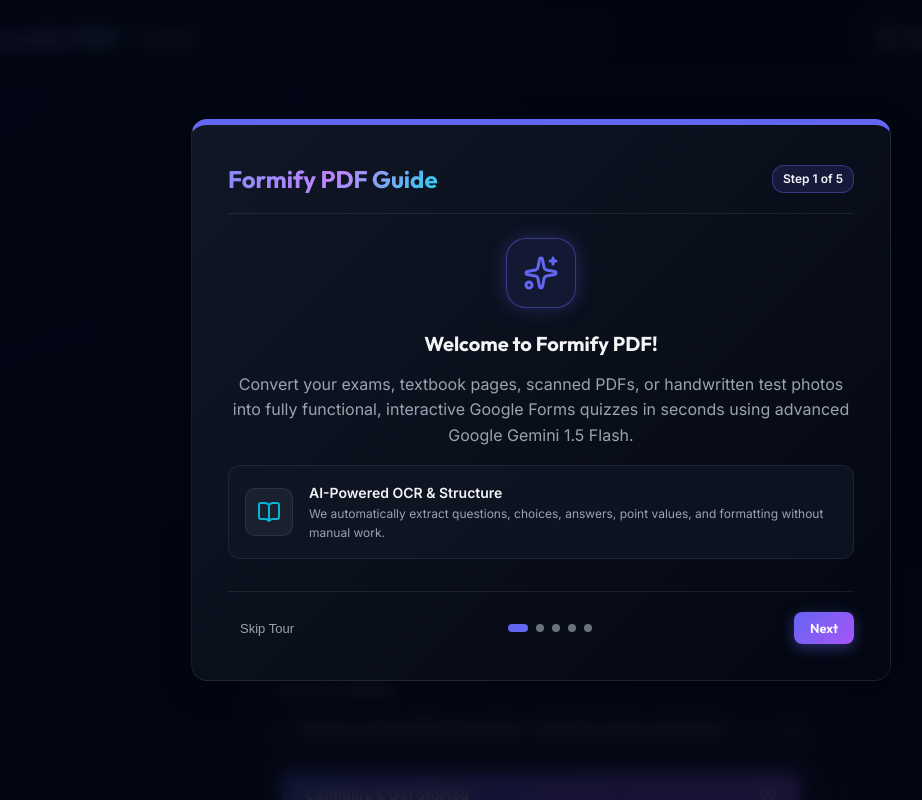
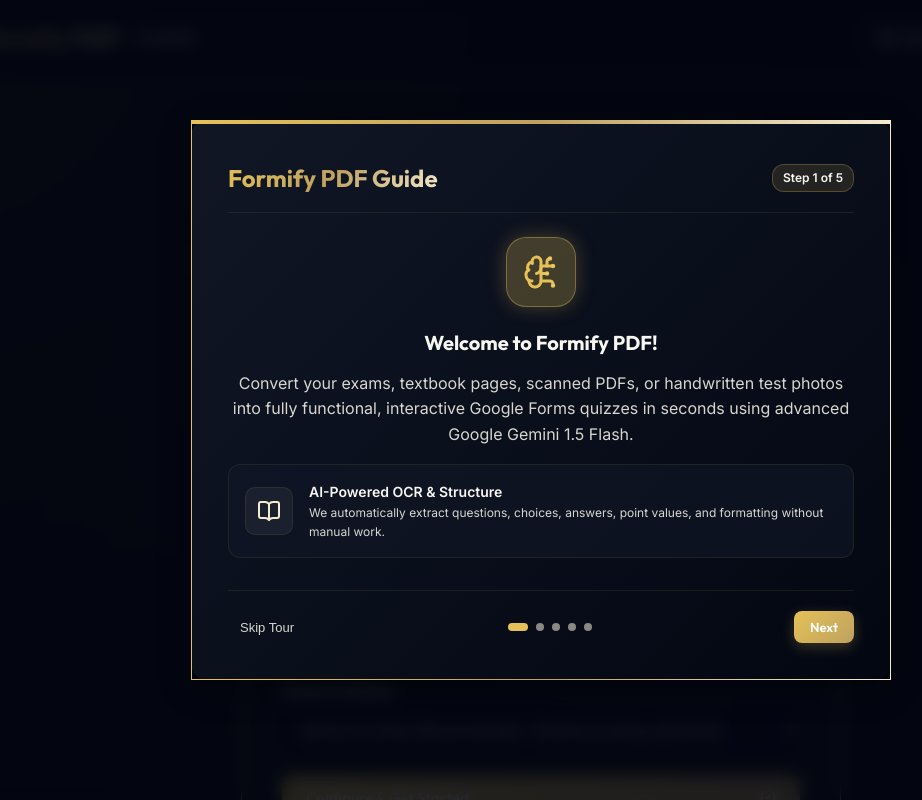
Before and after one commit to HPMISHRAA/PDF_to_GOOGLE_FORM, a React (Vite) app: page / in a window 1280 px wide. Shown: the top 800 px of the page, without its empty margins (99-1021 px from the left). Built offline with nearby package versions, Linux system fonts and the light colour scheme; a web font is replaced by a local one.

Commit message:
Refine styling: implement Luxury Obsidian & Gold theme, add Google Forms color picker, embed draft recovery pulse indicator, swap sparkles icon with BrainCircuit, and update documentation

```diff
--- a/src/App.tsx
+++ b/src/App.tsx
@@ -19,10 +19,10 @@
   HelpCircle,
   FileSpreadsheet,
   Compass,
-  Sparkles,
   Cpu,
   Layers,
-  Tv
+  Tv,
+  BrainCircuit
 } from 'lucide-react';
 import { GeminiService } from './services/GeminiService';
 import type { QuizData, Question } from './services/GeminiService';
@@ -197,10 +197,19 @@
   type: 'success' | 'error' | 'warning' | 'info';
 }
 
+const gformThemesMap = {
+  purple: { primary: '#673ab7', bg: '#f0ebf8', name: 'Classic Purple' },
+  indigo: { primary: '#3f51b5', bg: '#e8eaf6', name: 'Indigo' },
+  teal: { primary: '#009688', bg: '#e0f2f1', name: 'Teal' },
+  red: { primary: '#db4437', bg: '#fce8e6', name: 'Red' },
+  carbon: { primary: '#5f6368', bg: '#f1f3f4', name: 'Carbon' }
+};
+
 function App() {
   // Navigation & Config State
   const [step, setStep] = useState<'config' | 'upload' | 'editor' | 'export'>('config');
   const [activeWorkspaceTab, setActiveWorkspaceTab] = useState<'editor' | 'simulator'>('editor');
+  const [gformTheme, setGformTheme] = useState<'purple' | 'indigo' | 'teal' | 'red' | 'carbon'>('purple');
   const [isTranslating, setIsTranslating] = useState(false);
   const [translationLanguage, setTranslationLanguage] = useState('Spanish');
   const [showBulkActions, setShowBulkActions] = useState(false);
@@ -800,8 +809,9 @@
 
         <div className="flex-row align-center gap-12">
           {draftExists && (
-            <button className="btn-secondary" onClick={handleRestoreDraft} style={{ padding: '8px 16px', fontSize: '13px' }}>
-               <RotateCcw size={14} /> Resume Draft
+            <button className="btn-secondary" onClick={handleRestoreDraft} style={{ padding: '8px 16px', fontSize: '13px', display: 'inline-flex', alignItems: 'center' }}>
+               <span className="pulse-dot" style={{ marginRight: '8px' }}></span>
+               <RotateCcw size={14} style={{ marginRight: '6px' }} /> Resume Draft
             </button>
           )}
           <button className="btn-secondary" onClick={() => { setOnboardingStep(1); setShowOnboarding(true); }} style={{ padding: '8px 12px' }} title="Take Guided Tour">
@@ -828,21 +838,21 @@
 
           <div style={{ display: 'grid', gridTemplateColumns: 'repeat(auto-fit, minmax(160px, 1fr))', gap: '16px', margin: '10px 0' }}>
             <div className="glass-card" style={{ padding: '16px', display: 'flex', flexDirection: 'column', gap: '8px', alignItems: 'center', textAlign: 'center', background: 'rgba(255,255,255,0.01)' }}>
-              <div style={{ background: 'rgba(99, 102, 241, 0.1)', padding: '10px', borderRadius: '12px', border: '1px solid var(--color-primary-glow)', width: '40px', height: '40px', display: 'flex', alignItems: 'center', justifyContent: 'center' }}>
-                <Sparkles size={20} color="var(--color-primary)" />
+              <div style={{ background: 'rgba(229, 193, 88, 0.08)', padding: '10px', borderRadius: '12px', border: '1px solid var(--color-primary-glow)', width: '40px', height: '40px', display: 'flex', alignItems: 'center', justifyContent: 'center' }}>
+                <BrainCircuit size={20} color="var(--color-primary)" />
               </div>
               <h4 style={{ fontSize: '13px', fontWeight: 600, fontFamily: 'var(--font-brand)' }}>AI MCQ OCR</h4>
               <p style={{ fontSize: '11px', color: 'var(--text-muted)', lineHeight: '1.4' }}>Extracts scanned pages, handwriting, math, and diagrams instantly.</p>
             </div>
             <div className="glass-card" style={{ padding: '16px', display: 'flex', flexDirection: 'column', gap: '8px', alignItems: 'center', textAlign: 'center', background: 'rgba(255,255,255,0.01)' }}>
-              <div style={{ background: 'rgba(6, 182, 212, 0.1)', padding: '10px', borderRadius: '12px', border: '1px solid rgba(6, 182, 212, 0.2)', width: '40px', height: '40px', display: 'flex', alignItems: 'center', justifyContent: 'center' }}>
+              <div style={{ background: 'rgba(245, 235, 208, 0.06)', padding: '10px', borderRadius: '12px', border: '1px solid rgba(245, 235, 208, 0.15)', width: '40px', height: '40px', display: 'flex', alignItems: 'center', justifyContent: 'center' }}>
                 <Tv size={20} color="var(--color-accent)" />
               </div>
               <h4 style={{ fontSize: '13px', fontWeight: 600, fontFamily: 'var(--font-brand)' }}>Live Simulator</h4>
               <p style={{ fontSize: '11px', color: 'var(--text-muted)', lineHeight: '1.4' }}>Real-time preview matching Google Forms' layout exactly.</p>
             </div>
             <div className="glass-card" style={{ padding: '16px', display: 'flex', flexDirection: 'column', gap: '8px', alignItems: 'center', textAlign: 'center', background: 'rgba(255,255,255,0.01)' }}>
-              <div style={{ background: 'rgba(168, 85, 247, 0.1)', padding: '10px', borderRadius: '12px', border: '1px solid rgba(168, 85, 247, 0.2)', width: '40px', height: '40px', display: 'flex', alignItems: 'center', justifyContent: 'center' }}>
+              <div style={{ background: 'rgba(191, 161, 95, 0.08)', padding: '10px', borderRadius: '12px', border: '1px solid rgba(191, 161, 95, 0.2)', width: '40px', height: '40px', display: 'flex', alignItems: 'center', justifyContent: 'center' }}>
                 <Download size={20} color="var(--color-secondary)" />
               </div>
               <h4 style={{ fontSize: '13px', fontWeight: 600, fontFamily: 'var(--font-brand)' }}>Double Export</h4>
@@ -1343,7 +1353,6 @@
                     </div>
                   </div>
 
-                  {/* Question Title Input */}
                   <textarea
                     rows={2}
                     value={q.questionText}
@@ -1538,10 +1547,47 @@
             </div>
           </section>
 
-          <section className="simulator-pane">
-            <div style={{ display: 'flex', alignItems: 'center', gap: '8px', borderBottom: '1px solid var(--gform-border)', paddingBottom: '10px', color: 'var(--gform-text)' }}>
-              <Eye size={18} color="var(--gform-purple)" />
-              <span style={{ fontWeight: 600, fontSize: '14px', fontFamily: 'var(--font-brand)' }}>Live Google Form Preview</span>
+          <section
+            className="simulator-pane"
+            style={{
+              '--gform-purple': gformThemesMap[gformTheme].primary,
+              '--gform-bg': gformThemesMap[gformTheme].bg,
+              '--gform-purple-light': gformThemesMap[gformTheme].bg
+            } as React.CSSProperties}
+          >
+            <div style={{ display: 'flex', alignItems: 'center', justifyContent: 'space-between', borderBottom: '1px solid var(--gform-border)', paddingBottom: '10px', color: 'var(--gform-text)' }}>
+              <div style={{ display: 'flex', alignItems: 'center', gap: '8px' }}>
+                <Eye size={18} color="var(--gform-purple)" />
+                <span style={{ fontWeight: 600, fontSize: '14px', fontFamily: 'var(--font-brand)' }}>Live Google Form Preview</span>
+              </div>
+              <div style={{ display: 'flex', alignItems: 'center', gap: '6px' }}>
+                <span style={{ fontSize: '11px', color: 'var(--gform-text-muted)', marginRight: '4px' }}>Theme:</span>
+                {(Object.keys(gformThemesMap) as Array<keyof typeof gformThemesMap>).map((tKey) => {
+                  const themeObj = gformThemesMap[tKey];
+                  const isSelected = gformTheme === tKey;
+                  return (
+                    <button
+                      key={tKey}
+                      type="button"
+                      onClick={() => setGformTheme(tKey)}
+                      title={themeObj.name}
+                      style={{
+                        width: '14px',
+                        height: '14px',
+                        borderRadius: '50%',
+                        backgroundColor: themeObj.primary,
+                        border: isSelected ? '2px solid #ffffff' : '1px solid rgba(0,0,0,0.15)',
+                        cursor: 'pointer',
+                        padding: 0,
+                        boxShadow: isSelected ? '0 0 0 2px ' + themeObj.primary : 'none',
+                        transition: 'transform 0.15s ease'
+                      }}
+                      onMouseEnter={(e) => { e.currentTarget.style.transform = 'scale(1.25)'; }}
+                      onMouseLeave={(e) => { e.currentTarget.style.transform = 'scale(1)'; }}
+                    />
+                  );
+                })}
+              </div>
             </div>
 
             {/* Google Form Title Card */}
@@ -1775,7 +1821,7 @@
 
       {/* Footer */}
       <footer style={{ marginTop: 'auto', padding: '24px 40px', borderTop: '1px solid var(--border-light)', textAlign: 'center', color: 'var(--text-dim)', fontSize: '12px' }}>
-        <p>© 2026 Formify PDF. 100% client-side operations. Questions processed using Google Gemini 1.5 Flash.</p>
+        <p>© 2026 Formify PDF. 100% client-side operations.</p>
       </footer>
 
       {/* Modal: Credentials Setup */}
@@ -1950,7 +1996,7 @@
               {onboardingStep === 1 && (
                 <div className="onboarding-slide">
                   <div className="onboarding-welcome-icon">
-                    <Sparkles size={36} color="var(--color-primary)" />
+                    <BrainCircuit size={36} color="var(--color-primary)" />
                   </div>
                   <h3 style={{ textAlign: 'center', fontSize: '20px', marginBottom: '12px', fontFamily: 'var(--font-brand)' }}>Welcome to Formify PDF!</h3>
                   <p style={{ textAlign: 'center', color: 'var(--text-muted)' }}>
@@ -1970,7 +2016,7 @@
 
               {onboardingStep === 2 && (
                 <div className="onboarding-slide">
-                  <div className="onboarding-welcome-icon" style={{ background: 'rgba(6, 182, 212, 0.1)', borderColor: 'var(--color-accent)' }}>
+                  <div className="onboarding-welcome-icon" style={{ background: 'rgba(245, 235, 208, 0.08)', borderColor: 'var(--color-accent)' }}>
                     <Cpu size={36} color="var(--color-accent)" />
                   </div>
                   <h3 style={{ textAlign: 'center', fontSize: '20px', marginBottom: '12px', fontFamily: 'var(--font-brand)' }}>Step 1: Set Up Credentials</h3>
@@ -2018,7 +2064,7 @@
 
               {onboardingStep === 3 && (
                 <div className="onboarding-slide">
-                  <div className="onboarding-welcome-icon" style={{ background: 'rgba(168, 85, 247, 0.1)', borderColor: 'var(--color-secondary)' }}>
+                  <div className="onboarding-welcome-icon" style={{ background: 'rgba(191, 161, 95, 0.08)', borderColor: 'var(--color-secondary)' }}>
                     <Upload size={36} color="var(--color-secondary)" />
                   </div>
                   <h3 style={{ textAlign: 'center', fontSize: '20px', marginBottom: '12px', fontFamily: 'var(--font-brand)' }}>Step 2: Upload Documents</h3>
@@ -2048,7 +2094,7 @@
                   </p>
                   <div className="onboarding-feature-list">
                     <div className="onboarding-feature-pill">
-                      <Sparkles className="onboarding-feature-pill-icon" size={16} />
+                      <BrainCircuit className="onboarding-feature-pill-icon" size={16} />
                       <div>
                         <h4 style={{ fontSize: '13px', fontWeight: 600 }}>Interactive Editor & Math Rendering</h4>
                         <p style={{ fontSize: '12px', color: 'var(--text-dim)' }}>Edit questions, add multiple choices, attach diagram images via drag & drop / copy-paste, and preview LaTeX equations rendered beautifully in real time via KaTeX.</p>
@@ -2067,7 +2113,7 @@
 
               {onboardingStep === 5 && (
                 <div className="onboarding-slide">
-                  <div className="onboarding-welcome-icon" style={{ background: 'rgba(6, 182, 212, 0.1)', borderColor: 'var(--color-accent)' }}>
+                  <div className="onboarding-welcome-icon" style={{ background: 'rgba(245, 235, 208, 0.08)', borderColor: 'var(--color-accent)' }}>
                     <Download size={36} color="var(--color-accent)" />
                   </div>
                   <h3 style={{ textAlign: 'center', fontSize: '20px', marginBottom: '12px', fontFamily: 'var(--font-brand)' }}>Step 4: Exporters & Fallbacks</h3>
--- a/src/index.css
+++ b/src/index.css
@@ -6,21 +6,21 @@
   --font-sans: 'Inter', system-ui, -apple-system, sans-serif;
   --font-brand: 'Outfit', sans-serif;
 
-  /* Premium Dark Theme Color System (Deep Space / Cosmic Blue) */
-  --bg-base: #030712;
-  --bg-surface: rgba(17, 24, 39, 0.7);
-  --bg-card: rgba(31, 41, 55, 0.45);
-  --border-glow: rgba(99, 102, 241, 0.15);
-  --border-light: rgba(255, 255, 255, 0.08);
+  /* Premium Luxury Obsidian & Champagne Gold Color System */
+  --bg-base: #07070a; /* Ultra-deep dark obsidian background */
+  --bg-surface: rgba(16, 16, 22, 0.85); /* Smooth slate-black surfaces */
+  --bg-card: rgba(28, 28, 38, 0.45); /* Semi-transparent raised cards */
+  --border-glow: rgba(229, 193, 88, 0.25); /* Soft champagne gold border glow */
+  --border-light: rgba(229, 193, 88, 0.09); /* Subtle border for layout */
 
-  --color-primary: #6366f1; /* Indigo */
-  --color-primary-glow: rgba(99, 102, 241, 0.4);
-  --color-secondary: #a855f7; /* Purple */
-  --color-accent: #06b6d4; /* Cyan */
+  --color-primary: #e5c158; /* Premium Champagne Gold */
+  --color-primary-glow: rgba(229, 193, 88, 0.25); /* Premium gold glow */
+  --color-secondary: #bfa15f; /* Muted Antique Gold / Bronze */
+  --color-accent: #f5ebd0; /* Light Champagne/Platinum */
 
-  --text-main: #f3f4f6;
-  --text-muted: #9ca3af;
-  --text-dim: #6b7280;
+  --text-main: #f8f6f0; /* Crisp soft cream white */
+  --text-muted: #d9d6cf; /* Muted warm grey */
+  --text-dim: #8c8982; /* Dimmed warm grey */
 
   /* State Colors */
   --color-success: #10b981;
@@ -48,29 +48,45 @@
 body {
   background-color: var(--bg-base);
   background-image:
-    radial-gradient(at 0% 0%, rgba(99, 102, 241, 0.12) 0px, transparent 50%),
-    radial-gradient(at 100% 100%, rgba(168, 85, 247, 0.1) 0px, transparent 50%),
-    radial-gradient(at 50% 50%, rgba(6, 182, 212, 0.05) 0px, transparent 60%);
+    radial-gradient(at 0% 0%, rgba(229, 193, 88, 0.08) 0px, transparent 50%),
+    radial-gradient(at 100% 100%, rgba(191, 161, 95, 0.05) 0px, transparent 50%),
+    radial-gradient(at 50% 50%, rgba(245, 235, 208, 0.03) 0px, transparent 60%);
   color: var(--text-main);
   font-family: var(--font-sans);
   min-height: 100vh;
   overflow-x: hidden;
   line-height: 1.5;
+  position: relative;
+}
+
+/* Subtle Premium Micro-Dot Grid Layer */
+body::before {
+  content: '';
+  position: fixed;
+  top: 0;
+  left: 0;
+  width: 100%;
+  height: 100%;
+  background-image: radial-gradient(rgba(229, 193, 88, 0.02) 1px, transparent 1px);
+  background-size: 24px 24px;
+  pointer-events: none;
+  z-index: -1;
 }
 
 /* Glassmorphism Styles */
 .glass-panel {
   background: var(--bg-surface);
-  backdrop-filter: blur(16px);
-  -webkit-backdrop-filter: blur(16px);
+  backdrop-filter: blur(20px);
+  -webkit-backdrop-filter: blur(20px);
   border: 1px solid var(--border-light);
   border-radius: 16px;
-  box-shadow: 0 8px 32px 0 rgba(0, 0, 0, 0.37);
-  transition: border-color 0.3s ease, box-shadow 0.3s ease;
+  box-shadow: 0 8px 32px 0 rgba(0, 0, 0, 0.4);
+  transition: border-color 0.3s ease, box-shadow 0.3s ease, transform 0.3s ease;
 }
 
 .glass-panel:hover {
-  border-color: var(--border-glow);
+  border-color: rgba(229, 193, 88, 0.25);
+  box-shadow: 0 12px 36px 0 rgba(229, 193, 88, 0.08);
 }
 
 .glass-card {
@@ -78,17 +94,18 @@
   border: 1px solid var(--border-light);
   border-radius: 12px;
   padding: 20px;
+  box-shadow: 0 4px 20px rgba(0, 0, 0, 0.25);
   transition: transform 0.2s ease, border-color 0.2s ease, box-shadow 0.2s ease;
 }
 
 .glass-card:hover {
-  border-color: rgba(99, 102, 241, 0.25);
-  box-shadow: 0 4px 20px rgba(99, 102, 241, 0.05);
+  border-color: rgba(229, 193, 88, 0.25);
+  box-shadow: 0 8px 24px rgba(229, 193, 88, 0.05);
 }
 
 /* Inputs and Buttons */
-input[type="text"], input[type="password"], textarea, select {
-  background: rgba(17, 24, 39, 0.8);
+input[type="text"], input[type="password"], input[type="number"], textarea, select {
+  background: rgba(10, 8, 20, 0.85);
   border: 1px solid var(--border-light);
   border-radius: 8px;
   color: var(--text-main);
@@ -99,10 +116,10 @@
   width: 100%;
 }
 
-input[type="text"]:focus, input[type="password"]:focus, textarea:focus, select:focus {
+input[type="text"]:focus, input[type="password"]:focus, input[type="number"]:focus, textarea:focus, select:focus {
   outline: none;
   border-color: var(--color-primary);
-  box-shadow: 0 0 0 3px rgba(99, 102, 241, 0.25);
+  box-shadow: 0 0 0 1px var(--color-primary), 0 0 12px rgba(229, 193, 88, 0.25);
 }
 
 /* Buttons */
@@ -119,14 +136,42 @@
   display: inline-flex;
   align-items: center;
   gap: 8px;
-  transition: opacity 0.2s ease, transform 0.1s ease, box-shadow 0.2s ease;
+  transition: all 0.3s cubic-bezier(0.4, 0, 0.2, 1);
   box-shadow: 0 4px 14px 0 var(--color-primary-glow);
+  position: relative;
+  overflow: hidden;
+}
+
+.btn-primary::after {
+  content: '';
+  position: absolute;
+  top: 0;
+  left: -50%;
+  width: 200%;
+  height: 100%;
+  background: linear-gradient(
+    to right,
+    rgba(255, 255, 255, 0) 0%,
+    rgba(255, 255, 255, 0.15) 30%,
+    rgba(255, 255, 255, 0.3) 50%,
+    rgba(255, 255, 255, 0.15) 70%,
+    rgba(255, 255, 255, 0) 100%
+  );
+  transform: skewX(-25deg);
+  transition: 0.75s;
+  opacity: 0;
+}
+
+.btn-primary:hover::after {
+  left: 125%;
+  opacity: 1;
+  transition: all 0.75s ease;
 }
 
 .btn-primary:hover {
   opacity: 0.95;
   transform: translateY(-1px);
-  box-shadow: 0 6px 20px 0 rgba(99, 102, 241, 0.5);
+  box-shadow: 0 6px 20px 0 rgba(229, 193, 88, 0.35);
 }
 
 .btn-primary:active {
@@ -141,7 +186,7 @@
 }
 
 .btn-secondary {
-  background: rgba(255, 255, 255, 0.05);
+  background: rgba(255, 255, 255, 0.04);
   border: 1px solid var(--border-light);
   border-radius: 8px;
   color: var(--text-main);
@@ -157,12 +202,13 @@
 }
 
 .btn-secondary:hover:not(:disabled) {
-  background: rgba(255, 255, 255, 0.1);
-  border-color: rgba(255, 255, 255, 0.2);
+  background: rgba(229, 193, 88, 0.05);
+  border-color: rgba(229, 193, 88, 0.3);
+  color: var(--color-primary);
 }
 
 .btn-danger {
-  background: rgba(239, 68, 68, 0.1);
+  background: rgba(239, 68, 68, 0.08);
   border: 1px solid rgba(239, 68, 68, 0.2);
   border-radius: 8px;
   color: #fca5a5;
@@ -178,33 +224,44 @@
 }
 
 .btn-danger:hover {
-  background: rgba(239, 68, 68, 0.2);
+  background: rgba(239, 68, 68, 0.15);
   border-color: rgba(239, 68, 68, 0.3);
 }
 
 /* Upload Zone */
 .upload-zone {
-  border: 2px dashed rgba(99, 102, 241, 0.3);
+  border: 2px dashed rgba(229, 193, 88, 0.25);
   border-radius: 16px;
   padding: 50px 24px;
   text-align: center;
   cursor: pointer;
-  background: rgba(17, 24, 39, 0.35);
+  background: rgba(18, 18, 24, 0.35);
   backdrop-filter: blur(12px);
   transition: all 0.3s cubic-bezier(0.25, 0.8, 0.25, 1);
-  box-shadow: 0 4px 20px rgba(0, 0, 0, 0.15);
+  box-shadow: 0 4px 20px rgba(0, 0, 0, 0.25);
 }
 
 .upload-zone:hover {
   border-color: var(--color-primary);
-  background: rgba(99, 102, 241, 0.04);
+  background: rgba(229, 193, 88, 0.04);
   transform: translateY(-2px);
-  box-shadow: 0 10px 30px rgba(99, 102, 241, 0.08);
+  box-shadow: 0 10px 30px rgba(229, 193, 88, 0.06);
 }
 
 .upload-zone.active {
   border-color: var(--color-accent);
-  background: rgba(6, 182, 212, 0.05);
+  background: rgba(245, 235, 208, 0.06);
+  box-shadow: 0 0 35px rgba(229, 193, 88, 0.15);
+  transform: scale(1.02);
+}
+
+.upload-zone.active svg {
+  animation: bounce-icon 0.8s infinite ease-in-out alternate;
+}
+
+@keyframes bounce-icon {
+  from { transform: translateY(0); }
+  to { transform: translateY(-6px); }
 }
 
 /* Layout Blocks */
@@ -214,7 +271,7 @@
   align-items: center;
   padding: 20px 40px;
   border-bottom: 1px solid var(--border-light);
-  background: rgba(3, 7, 18, 0.8);
+  background: rgba(7, 6, 15, 0.85);
   position: sticky;
   top: 0;
   z-index: 100;
@@ -231,7 +288,7 @@
   font-family: var(--font-brand);
   font-weight: 700;
   font-size: 24px;
-  background: linear-gradient(135deg, #818cf8, #c084fc, #22d3ee);
+  background: linear-gradient(135deg, #e5c158, #bfa15f, #f5ebd0);
   background-clip: text;
   -webkit-background-clip: text;
   -webkit-text-fill-color: transparent;
@@ -393,13 +450,13 @@
 
 .edit-card:hover {
   transform: translateY(-2px);
-  border-color: rgba(99, 102, 241, 0.25);
-  box-shadow: 0 8px 24px rgba(99, 102, 241, 0.04);
+  border-color: rgba(229, 193, 88, 0.25);
+  box-shadow: 0 8px 24px rgba(229, 193, 88, 0.04);
 }
 
 .edit-card.active {
   border-color: var(--color-primary) !important;
-  box-shadow: 0 0 20px rgba(99, 102, 241, 0.15) !important;
+  box-shadow: 0 0 20px rgba(229, 193, 88, 0.15) !important;
   transform: translateY(-2px);
 }
 
@@ -459,7 +516,7 @@
 .badge-hard { background: rgba(239, 68, 68, 0.15); color: #fca5a5; }
 
 .badge-high { background: rgba(6, 182, 212, 0.15); color: #67e8f9; }
-.badge-med-conf { background: rgba(99, 102, 241, 0.15); color: #a5b4fc; }
+.badge-med-conf { background: rgba(191, 161, 95, 0.15); color: #e5c158; }
 .badge-low { background: rgba(239, 68, 68, 0.15); color: #fca5a5; border: 1px solid rgba(239, 68, 68, 0.3); }
 
 /* Config / Setup Center */
@@ -470,6 +527,8 @@
   display: flex;
   flex-direction: column;
   gap: 24px;
+  border-top: 4px solid transparent !important;
+  border-image: linear-gradient(to right, #e5c158, #bfa15f, #f5ebd0) 1 !important;
 }
 
 /* Modals */
@@ -493,6 +552,8 @@
   max-height: 85vh;
   overflow-y: auto;
   padding: 32px;
+  border-top: 4px solid transparent !important;
+  border-image: linear-gradient(to right, #e5c158, #bfa15f, #f5ebd0) 1 !important;
 }
 
 /* Loader / Processing state */
@@ -612,11 +673,11 @@
 }
 
 .toast {
-  background: rgba(17, 24, 39, 0.95);
+  background: rgba(16, 14, 28, 0.96);
   border: 1px solid var(--border-light);
   border-left: 4px solid var(--color-primary);
   border-radius: 8px;
-  box-shadow: 0 4px 12px rgba(0, 0, 0, 0.15);
+  box-shadow: 0 10px 30px rgba(0, 0, 0, 0.35);
   color: var(--text-main);
   padding: 12px 20px;
   font-size: 14px;
@@ -669,7 +730,7 @@
   border-radius: 3px;
 }
 ::-webkit-scrollbar-thumb:hover {
-  background: rgba(255, 255, 255, 0.25);
+  background: rgba(229, 193, 88, 0.2);
 }
 
 /* Responsive Overrides */
@@ -835,7 +896,8 @@
   overflow-y: auto;
   padding: 36px;
   position: relative;
-  border-top: 6px solid var(--color-primary);
+  border-top: 4px solid transparent !important;
+  border-image: linear-gradient(to right, #e5c158, #bfa15f, #f5ebd0) 1 !important;
   background: linear-gradient(135deg, rgba(17, 24, 39, 0.95), rgba(3, 7, 18, 0.98));
 }
 
@@ -865,14 +927,14 @@
   font-family: var(--font-brand);
   font-size: 24px;
   font-weight: 700;
-  background: linear-gradient(135deg, #818cf8, #c084fc, #22d3ee);
+  background: linear-gradient(135deg, #e5c158, #bfa15f, #f5ebd0);
   background-clip: text;
   -webkit-background-clip: text;
   -webkit-text-fill-color: transparent;
 }
 
 .onboarding-step-badge {
-  background: rgba(99, 102, 241, 0.15);
+  background: rgba(229, 193, 88, 0.12);
   border: 1px solid var(--color-primary-glow);
   color: var(--text-main);
   padding: 4px 10px;
@@ -891,19 +953,19 @@
   width: 70px;
   height: 70px;
   border-radius: 20px;
-  background: rgba(99, 102, 241, 0.1);
+  background: var(--color-primary-glow);
   border: 1px solid var(--color-primary-glow);
   display: flex;
   align-items: center;
   justify-content: center;
-  box-shadow: 0 0 20px rgba(99, 102, 241, 0.25);
+  box-shadow: 0 0 20px rgba(229, 193, 88, 0.25);
   animation: onboarding-glow-pulse 2s infinite ease-in-out;
 }
 
 @keyframes onboarding-glow-pulse {
-  0% { box-shadow: 0 0 15px rgba(99, 102, 241, 0.2); }
-  50% { box-shadow: 0 0 28px rgba(99, 102, 241, 0.5); border-color: rgba(99, 102, 241, 0.6); }
-  100% { box-shadow: 0 0 15px rgba(99, 102, 241, 0.2); }
+  0% { box-shadow: 0 0 15px rgba(229, 193, 88, 0.2); }
+  50% { box-shadow: 0 0 28px rgba(229, 193, 88, 0.4); border-color: rgba(229, 193, 88, 0.6); }
+  100% { box-shadow: 0 0 15px rgba(229, 193, 88, 0.2); }
 }
 
 .onboarding-illustration-box {
@@ -997,3 +1059,29 @@
   color: var(--text-main);
   background: rgba(255, 255, 255, 0.05);
 }
+
+/* Animated Pulse Dot for Notifications */
+.pulse-dot {
+  width: 8px;
+  height: 8px;
+  background-color: #10b981;
+  border-radius: 50%;
+  display: inline-block;
+  box-shadow: 0 0 0 0 rgba(16, 185, 129, 0.7);
+  animation: pulse-green 1.5s infinite;
+}
+
+@keyframes pulse-green {
+  0% {
+    transform: scale(0.95);
+    box-shadow: 0 0 0 0 rgba(16, 185, 129, 0.7);
+  }
+  70% {
+    transform: scale(1);
+    box-shadow: 0 0 0 6px rgba(16, 185, 129, 0);
+  }
+  100% {
+    transform: scale(0.95);
+    box-shadow: 0 0 0 0 rgba(16, 185, 129, 0);
+  }
+}
```
Also changed, not shown: 1 other file (tests, documents, lock files or other folders).
